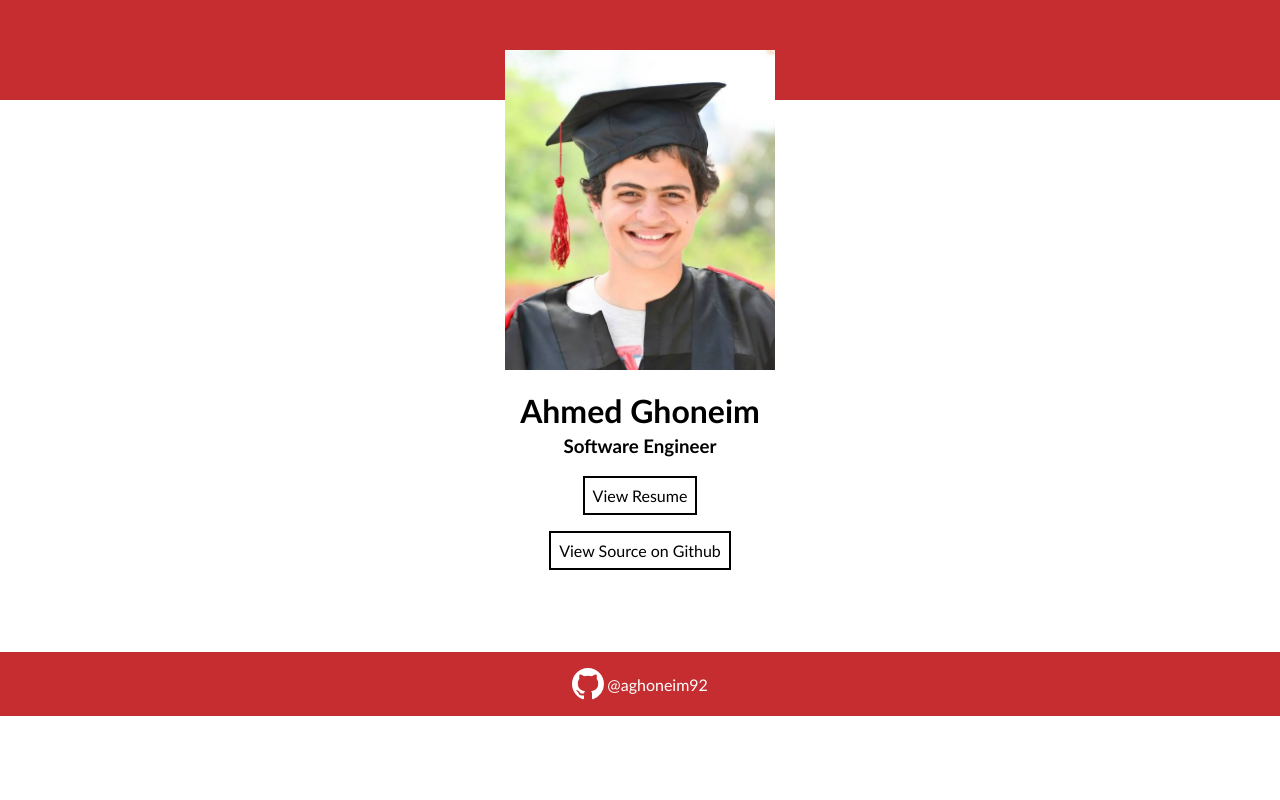
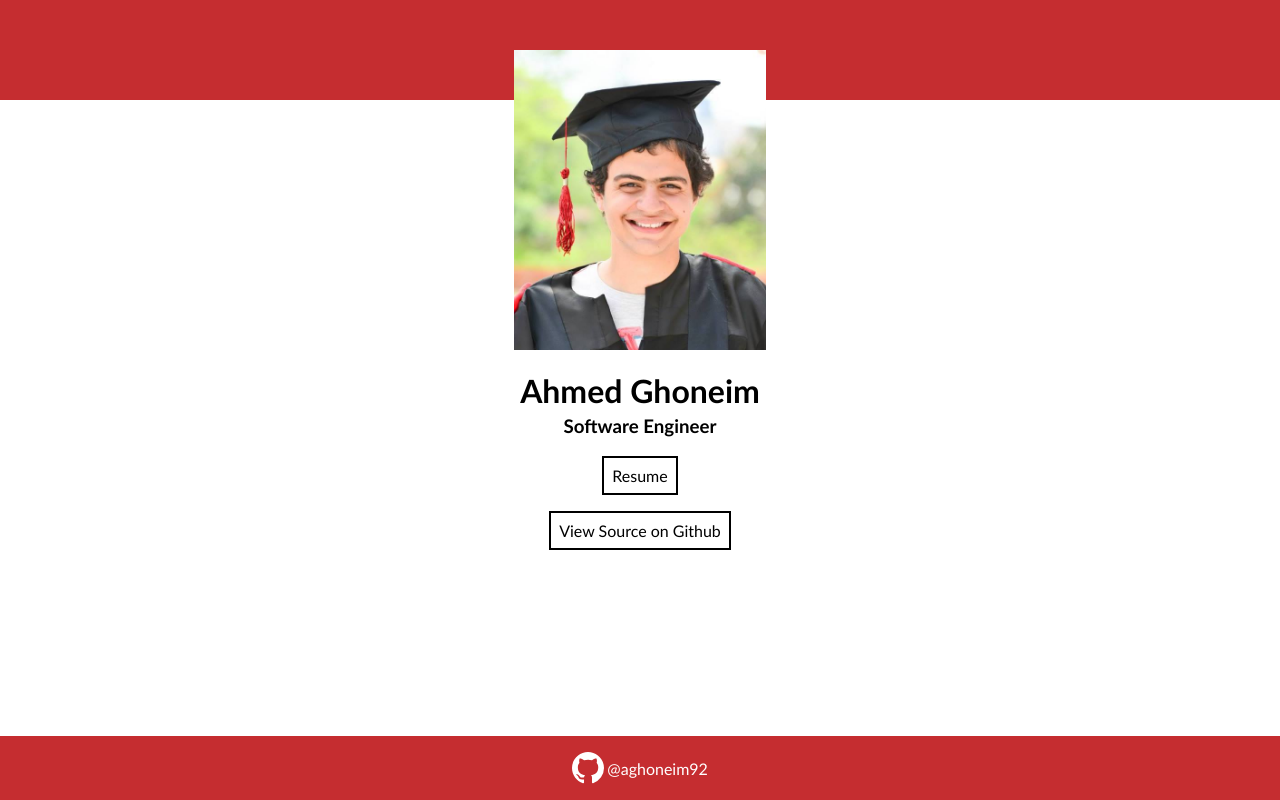
Before and after one commit to aghoneim92/homepage-old, a React (Create React App) app: page / in a window 1280 px wide. Built offline with nearby package versions, Linux system fonts and the light colour scheme.

Commit message:
Some changes

```diff
--- a/src/components/Home/Home.module.css
+++ b/src/components/Home/Home.module.css
@@ -1,3 +1,9 @@
+.container {
+  height: 100vh;
+  display: flex;
+  flex-direction: column;
+}
+
 .header {
   background-color: var(--ghoneim-red);
   height: 100px;
@@ -11,7 +17,7 @@
 }
 
 .profilePicture {
-  height: 320px;
+  height: 300px;
 }
 
 .name {
@@ -39,12 +45,12 @@
 }
 
 .footer {
-  margin-top: 2em;
   padding: 1em;
   background-color: var(--ghoneim-red);
   display: flex;
   align-items: center;
   justify-content: center;
+  margin-top: auto;
 }
 
 .githubLink {
--- a/src/components/Home/Home.tsx
+++ b/src/components/Home/Home.tsx
@@ -6,7 +6,7 @@ import { Link } from "react-router-dom";
 
 export default function Home() {
   return (
-    <>
+    <div className={classes.container}>
       <header className={classes.header}></header>
       <main className={classes.main}>
         <img
@@ -17,7 +17,7 @@ export default function Home() {
         <h1 className={classes.name}>Ahmed Ghoneim</h1>
         <h3 className={classes.profession}>Software Engineer</h3>
         <Link className={classes.buttonLink} to="/resume">
-          View Resume
+          Resume
         </Link>
         <a
           className={classes.buttonLink}
@@ -39,6 +39,6 @@ export default function Home() {
           <span className={classes.githubHandle}>@aghoneim92</span>
         </a>
       </footer>
-    </>
+    </div>
   );
 }
```
